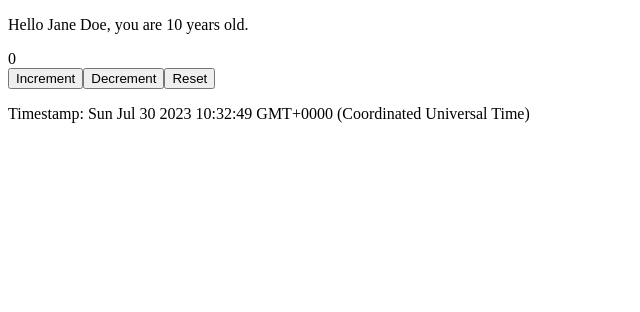
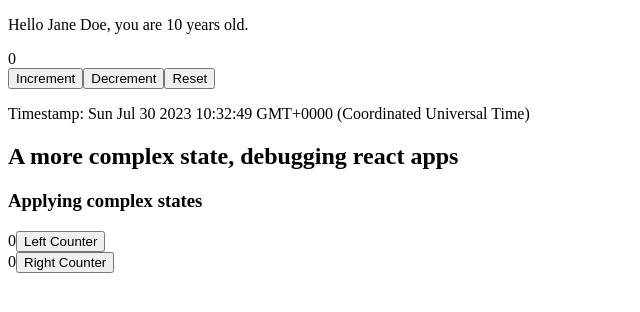
Before and after one commit to AnushaDeviR/fullstackopen_exercises, a React (Create React App) app in the folder part1/: page / in a window 1280 px wide. Shown: the top 312 px of the page, without its empty margins (0-640 px from the left). Built offline with nearby package versions, Linux system fonts and the light colour scheme.

Commit message:
part 1.d notes

```diff
--- a/part1/src/App.js
+++ b/part1/src/App.js
@@ -1,4 +1,5 @@
 import { useState } from "react";
+import MoreCounters from "./components/complexState";
 
 const Hello = ({ name, age }) => {
   return (
@@ -51,6 +52,10 @@ const App = () => {
       <Button handleClick={resetCounter} text="Reset" />
 
       <p>Timestamp: {now.toString()}</p>
+
+      <h2>A more complex state, debugging react apps</h2>
+
+      <MoreCounters />
     </>
   );
 };
--- /dev/null
+++ b/part1/src/components/complexState.js
@@ -0,0 +1,45 @@
+import React, { useState } from "react";
+
+const MoreCounters = () => {
+  //   const [left, setLeft] = useState(0);
+  //   const [right, setRight] = useState(0);
+
+  // 👆🏼 can also be written as:
+
+  const [clicks, setClicks] = useState({
+    left: 0,
+    right: 0,
+  });
+
+  const handleLeftClicks = () => {
+    const newClicks = {
+      ...clicks,
+      left: clicks.left + 1,
+    };
+    setClicks(newClicks);
+  };
+
+  const handleRightClicks = () => {
+    const newClicks = {
+      ...clicks,
+      right: clicks.right + 1,
+    };
+    setClicks(newClicks);
+  };
+
+  return (
+    <div>
+      <h3>Applying complex states</h3>
+      <div>
+        {clicks.left}
+        <button onClick={handleLeftClicks}>Left Counter</button>
+      </div>
+      <div>
+        {clicks.right}
+        <button onClick={handleRightClicks}>Right Counter</button>
+      </div>
+    </div>
+  );
+};
+
+export default MoreCounters;
```
